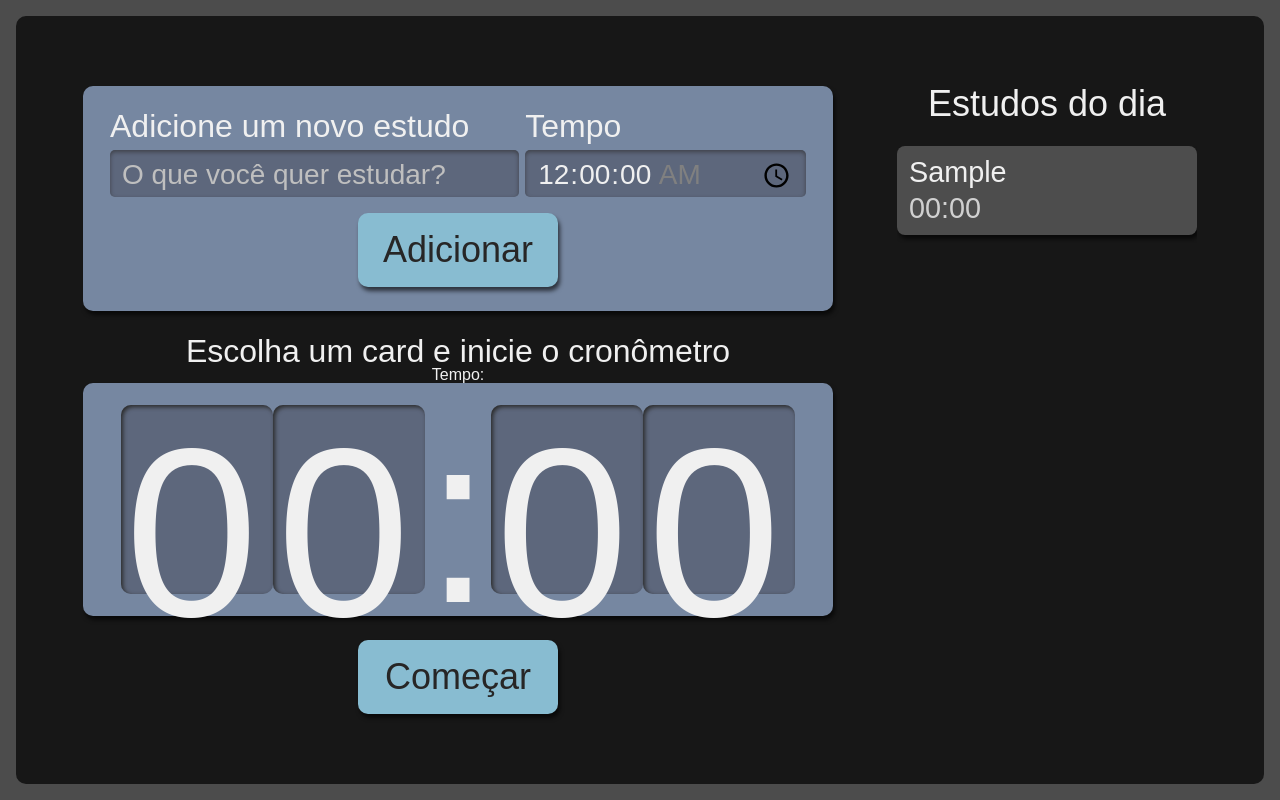
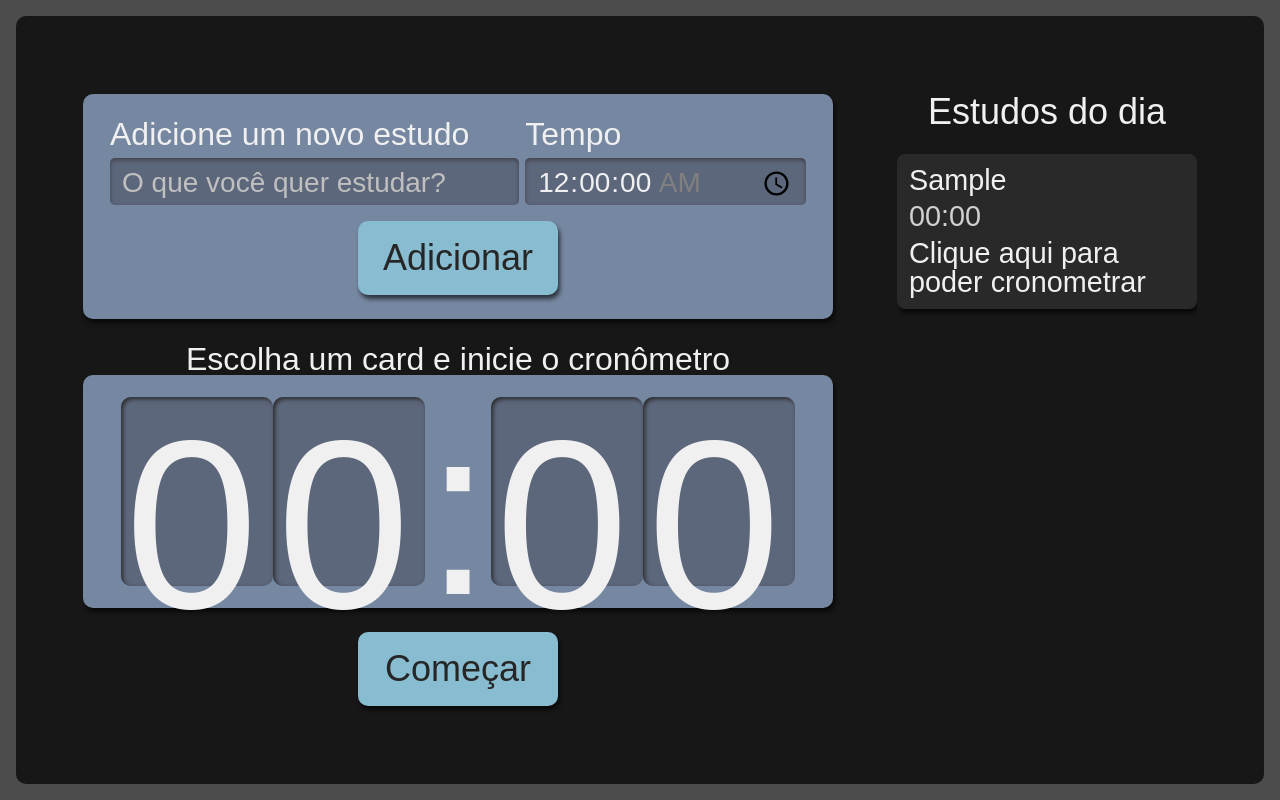
Before and after one commit to gabrielraiol/study-tasks-marker, a React (Create React App) app: page / in a window 1280 px wide. Both pictures are taken after typing "Sample" into the empty fields and a click on the button "Adicionar". Built offline with nearby package versions, Linux system fonts and the light colour scheme.

Commit message:
finishing the project

```diff
--- a/src/components/Button/index.tsx
+++ b/src/components/Button/index.tsx
@@ -2,15 +2,18 @@ import React from 'react';
 import style from './Button.module.scss';
 
 // New versions of react no longer infer the 'children' type alone. To solve it, I used React.ReactNode
-class Button extends React.Component <{type?: "button" | "submit" | "reset" | undefined, children?: React.ReactNode}> {
-    render() {
-        const {type = "button"} = this.props;
-        return(
-            <button type={type} className={style.button}>
-                {this.props.children}
-            </button>
-        )
-    }
+interface Props {
+    type?: "button" | "submit" | "reset" | undefined,
+    children?: React.ReactNode,
+    onClick?: () => void
+}
+
+function Button ({type, children, onClick}: Props) {
+    return(
+        <button onClick={onClick} type={type} className={style.button}>
+            {children}
+        </button>
+    )
 }
 
 export default Button;
--- a/src/components/Form/index.tsx
+++ b/src/components/Form/index.tsx
@@ -1,36 +1,37 @@
-import React from 'react';
+import React, { useState } from 'react';
 import Button from '../Button';
 import style from './Form.module.scss';
 import { ITask } from '../../types/ITask';
 import { v4 as uuidv4 } from 'uuid';
 
-class Form extends React.Component <{setTasks: React.Dispatch<React.SetStateAction<ITask[]>>}> {
-
-    state = {
-        task: "",
-        time: "00:00"
+interface Props {
+    setTasks: React.Dispatch<React.SetStateAction <ITask[]> >
 }
 
-    addTask(event: React.FormEvent<HTMLFormElement>) {
+function Form ({setTasks}: Props)  {
+
+    const [task, setTask] = useState("");
+    const [time, setTime] = useState("00:00");
+
+    function addTask(event: React.FormEvent<HTMLFormElement>) {
         event.preventDefault();
-        this.props.setTasks(oldTasks =>
+        setTasks(oldTasks =>
             [...oldTasks,
-                {...this.state,
+                {
+                task,
+                time,
                 selected: false,
                 completed: false,
                 id: uuidv4()
                 }
             ]
         );
-        this.setState({
-            task: "",
-            time: "00:00"
-        })
+        setTask("");
+        setTime("00:00");
     }
 
-    render() {
     return (
-            <form className={style.newTask} onSubmit={this.addTask.bind(this)}>
+        <form className={style.newTask} onSubmit={addTask}>
             <div className={style.inputContainer}>
                 <label htmlFor="tarefa">
                     Adicione um novo estudo
@@ -38,10 +39,10 @@ class Form extends React.Component <{setTasks: React.Dispatch<React.SetStateActi
                 <input
                 type="text"
                 name="tarefa"
-                    value={this.state.task}
-                    onChange={(event) => {
-                        this.setState({...this.state, task:event.target.value})
-                    }}
+                value={task}
+                onChange={(event) =>
+                    setTask(event.target.value)
+                }
                 id="tarefa"
                 placeholder="O que você quer estudar?"
                 required
@@ -56,9 +57,9 @@ class Form extends React.Component <{setTasks: React.Dispatch<React.SetStateActi
                 type="time"
                 step="1"
                 name="tempo"
-                    value={this.state.time}
+                value={time}
                 onChange={event =>
-                        this.setState({...this.state, time:event.target.value})
+                    setTime(event.target.value)
                 }
                 id="tempo"
                 min="00:00:00"
@@ -72,6 +73,5 @@ class Form extends React.Component <{setTasks: React.Dispatch<React.SetStateActi
         </form>
     )
 }
-}
 
 export default Form;
--- a/src/components/List/Item/Item.module.scss
+++ b/src/components/List/Item/Item.module.scss
@@ -1,5 +1,5 @@
 .item {
-    background-color: #4D4D4D;
+    background-color: #292929;
     border-radius: 8px;
     box-shadow: 2px 4px 4px #0000009F;
     padding: 12px;
@@ -16,13 +16,17 @@
       color: #D0D0D0;
     }
 
+    h6 {
+      margin-top: 8px;
+    }
+
     @media screen and (min-width:1280px) {
       font-size: 1.8rem;
     }
 }
 
 .selectedItem {
-    background-color: #292929;
+    background-color: #4D4D4D;
     box-shadow: 2px 4px 4px #0000009F inset;
 }
 
--- a/src/components/List/Item/index.tsx
+++ b/src/components/List/Item/index.tsx
@@ -16,9 +16,13 @@ function Item({task, time, selected, completed, id, selectTask}: Props) {
     }
 
     return(
-        <li onClick={() => selectTask(taskItem)} className={`${style.item} ${selected ? style.selectedItem : ''}`}>
+        <li onClick={() => !completed && selectTask(taskItem)} className={`${style.item} ${selected ? style.selectedItem : ''} ${completed ? style.completedItem : ''}`}>
             <h3>{task}</h3>
             <span>{time}</span>
+            <br/>
+            {/* conditional render */}
+            {!completed && <h6>Clique aqui para poder cronometrar</h6>}
+            {completed && <span className={style.done}></span>}
         </li>
     )
 }
--- a/src/components/Stopwatch/Watch/index.tsx
+++ b/src/components/Stopwatch/Watch/index.tsx
@@ -1,14 +1,26 @@
 import style from "./Watch.module.scss"
 
-function Watch() {
+interface Props {
+    time?: number
+}
+
+function Watch({time = 0}: Props) {
+
+    const minutes = Math.floor(time / 60);
+    const seconds = time % 60;
+
+    //added "downlevelIteration": true on ts.config to TypeScript understand a String as an Array
+    const [tenMinute, unitMinute] = String(minutes).padStart(2, "0");
+    const [tenSecond, unitSecond] = String(seconds).padStart(2, "0");
+
     return(
         // React.Fragment also may be use in this case to 'cheat' JSX return (must have a father element)
         <>
-            <span className={style.watchNumber}>0</span>
-            <span className={style.watchNumber}>0</span>
+            <span className={style.watchNumber}>{tenMinute}</span>
+            <span className={style.watchNumber}>{unitMinute}</span>
             <span className={style.watchDivider}>:</span>
-            <span className={style.watchNumber}>0</span>
-            <span className={style.watchNumber}>0</span>
+            <span className={style.watchNumber}>{tenSecond}</span>
+            <span className={style.watchNumber}>{unitSecond}</span>
         </>
     )
 }
--- a/src/components/Stopwatch/index.tsx
+++ b/src/components/Stopwatch/index.tsx
@@ -6,10 +6,11 @@ import { ITask } from "../../types/ITask";
 import { useEffect, useState} from 'react';
 
 interface Props {
-    selected: ITask | undefined
+    selected: ITask | undefined,
+    endTask: () => void
 }
 
-function Stopwatch({selected}: Props) {
+function Stopwatch({selected, endTask}: Props) {
 
     const [time, setTime] = useState <number>();
 
@@ -19,16 +20,25 @@ function Stopwatch({selected}: Props) {
         }
     }, [selected])
 
+    function countdown(count: number = 0) {
+        setTimeout(() =>{
+            if(count>0) {
+                setTime (count - 1);
+                return countdown (count -1);
+            } endTask();
+        }, 1000)
+    }
+
     return(
         <div className={style.stopwatch}>
             <p className={style.title}>
                 Escolha um card e inicie o cronômetro
             </p>
-                Tempo: {time}
             <div className={style.watchWrapper}>
-                <Watch />
+                <Watch time = {time}/>
             </div>
-            <Button>
+            <Button onClick = {() => countdown(time)
+            }>
                 Começar
             </Button>
         </div>
--- a/src/pages/App.tsx
+++ b/src/pages/App.tsx
@@ -19,6 +19,21 @@ function App() {
     })))
   }
 
+  function endTask() {
+    if(selected) {
+      setSelected(undefined);
+      setTasks(previousTasks => previousTasks.map(task => {
+        if(task.id === selected.id) {
+          return {
+            ...task,
+            selected: false,
+            completed: true
+          }
+        } return task;
+      }))
+    }
+  }
+
   return (
     <div className={style.AppStyle}>
       <Form setTasks = {setTasks}/>
@@ -26,7 +41,7 @@ function App() {
       tasks = {tasks}
       selectTask = {selectTask}
       />
-      <Stopwatch selected = {selected}/>
+      <Stopwatch selected = {selected} endTask = {endTask}/>
     </div>
   );
 }
--- a/tsconfig.json
+++ b/tsconfig.json
@@ -19,6 +19,7 @@
     "isolatedModules": true,
     "noEmit": true,
     "jsx": "react-jsx",
+    "downlevelIteration": true,
     "plugins": [{ "name": "typescript-plugin-css-modules" }]
   },
   "include": [
```
Lines whose indentation alone changed are shown as unchanged.
